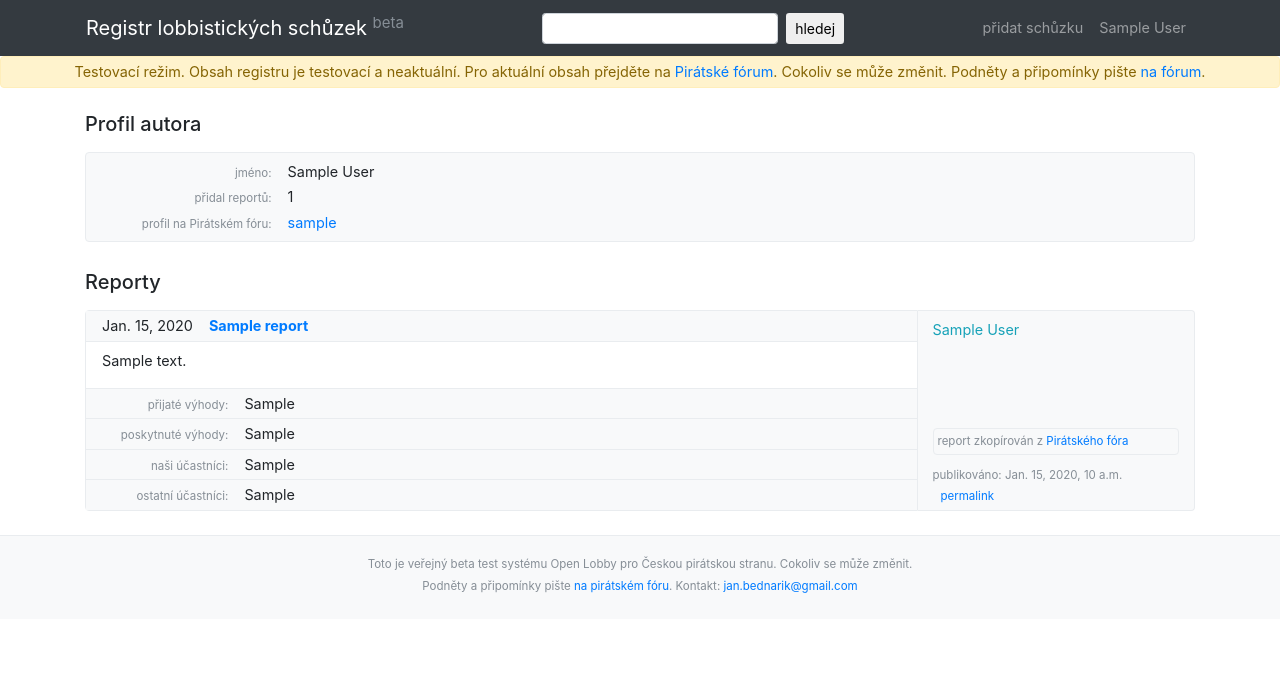
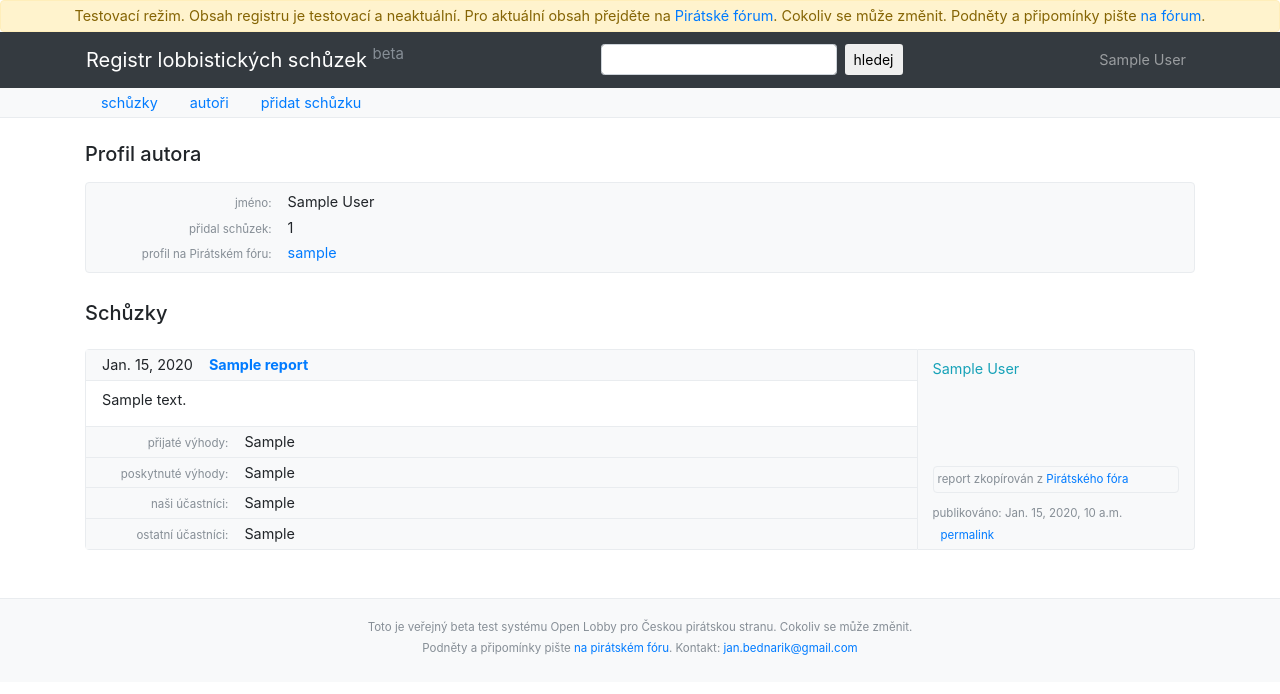
Before and after one commit to openlobby/openlobby-app, a Django app: template olapp/core/templates/core/author.html in a window 1280 px wide. Shown: the top 694 px of the page. Run offline with Django 3.2, Linux system fonts and the light colour scheme; the template is opened without the code that fills it: most values are stand-ins (such as "Sample title", 1, 10 or a date in 2020); some libraries are stand-ins or nearby versions.

Commit message:
Authors page and some small layout tweaks.

```diff
--- a/olapp/core/templates/core/account.html
+++ b/olapp/core/templates/core/account.html
@@ -2,9 +2,9 @@
 
 {% block content %}
 
-<div class="my-4">
+<div class="mb-4">
   <div class="d-flex">
-    <h5 class="mb-3 mr-3">Profil</h5>
+    <h5 class="mb-3 mr-3">Uživatelský profil</h5>
     <div class="ml-auto"><a href="{% url 'logout' %}">odhlásit se</a></div>
   </div>
   <div class="border rounded bg-light py-2 px-0">
--- a/olapp/core/templates/core/author.html
+++ b/olapp/core/templates/core/author.html
@@ -2,7 +2,7 @@
 
 {% block content %}
 
-<div class="my-4">
+<div class="mb-4">
   <h5 class="mb-3">Profil autora</h5>
   <div class="border rounded bg-light py-2 px-0">
     <div class="d-flex">
@@ -10,7 +10,7 @@
       <div class="">{{ author.firstName }} {{ author.lastName }}</div>
     </div>
     <div class="d-flex pt-1">
-      <div class="px-3 text-right" style="min-width: 14em"><small class="text-muted">přidal reportů:</small></div>
+      <div class="px-3 text-right" style="min-width: 14em"><small class="text-muted">přidal schůzek:</small></div>
       <div class="">{{ total_reports }}</div>
     </div>
     {% if author.extra.login %}
@@ -23,13 +23,18 @@
 </div>
 
 <div class="my-4">
-  <div class="d-flex align-items-end mb-3">
-    <h5 class="mb-0 mt-1">Reporty</h5>
+  <div class="d-flex align-items-end mb-4">
+    <h5 class="mb-0 mt-1">Schůzky</h5>
     {% include "core/pagination_snippet.html" %}
   </div>
+
   {% for report in reports %}
     {% include "core/report_snippet.html" %}
   {% endfor %}
+
+  <div class="my-4 d-flex justify-content-end">
+    {% include "core/pagination_snippet.html" %}
+  </div>
 </div>
 
 {% endblock %}
--- a/olapp/core/templates/core/index.html
+++ b/olapp/core/templates/core/index.html
@@ -2,7 +2,7 @@
 
 {% block content %}
 
-<div class="my-3 d-flex justify-content-end">
+<div class="mt-0 mb-4 d-flex justify-content-end">
   {% include "core/pagination_snippet.html" %}
 </div>
 
--- a/olapp/core/templates/core/new_report.html
+++ b/olapp/core/templates/core/new_report.html
@@ -2,7 +2,8 @@
 
 {% block content %}
 
-<div class="my-5">
+<div class="mb-4">
+  <h5 class="mb-3">Nová schůzka</h5>
   <form class="form" action="{% url 'new-report' %}" method="post">
     {% csrf_token %}
     {% include "core/form_field_snippet.html" with field=form.date %}
--- a/olapp/core/templates/core/skeleton.html
+++ b/olapp/core/templates/core/skeleton.html
@@ -13,9 +13,19 @@
       mark {
         background-color: #FFF3CD;
       }
+
+      th {
+        font-weight: normal;
+      }
     </style>
   </head>
   <body style="font-size: 90%">
+
+    <div class="alert alert-warning text-center my-0 py-1">
+      Testovací režim. Obsah registru je testovací a neaktuální. Pro aktuální obsah přejděte na
+      <a href="https://forum.pirati.cz/vstupy-a-vystupy-f570/evidence-lobbistickych-kontaktu-t13315.html">Pirátské fórum</a>.
+      Cokoliv se může změnit. Podněty a připomínky pište <a href="https://forum.pirati.cz/administrativa-f498/plnohodnotna-evidence-lobbistickych-kontaktu-t37613.html">na fórum</a>.
+    </div>
 
     <nav class="navbar navbar-dark navbar-expand-lg bg-dark mb-0"> {# mb-4 až tu nebude alert #}
       <div class="container px-3">
@@ -30,9 +40,6 @@
         <ul class="navbar-nav">
           {% if viewer %}
             <li class="nav-item">
-              <a class="nav-link" href="{% url 'new-report' %}">přidat schůzku</a>
-            </li>
-            <li class="nav-item">
               <a class="nav-link" href="{% url 'account' %}">{{ viewer.firstName }} {{ viewer.lastName }}</a>
             </li>
           {% else %}
@@ -45,13 +52,25 @@
       </div>
     </nav>
 
-    <div class="alert alert-warning text-center mt-0 mb-4 py-1">
-      Testovací režim. Obsah registru je testovací a neaktuální. Pro aktuální obsah přejděte na
-      <a href="https://forum.pirati.cz/vstupy-a-vystupy-f570/evidence-lobbistickych-kontaktu-t13315.html">Pirátské fórum</a>.
-      Cokoliv se může změnit. Podněty a připomínky pište <a href="https://forum.pirati.cz/administrativa-f498/plnohodnotna-evidence-lobbistickych-kontaktu-t37613.html">na fórum</a>.
+    <div class="container-fluid border border-left-0 border-right-0 border-top-0 bg-light">
+      <div class="container">
+        <ul class="nav">
+          <li class="nav-item">
+            <a class="nav-link py-1" href="{% url 'index' %}">schůzky</a>
+          </li>
+          <li class="nav-item">
+            <a class="nav-link py-1" href="{% url 'authors' %}">autoři</a>
+          </li>
+          {% if viewer %}
+            <li class="nav-item">
+              <a class="nav-link py-1" href="{% url 'new-report' %}">přidat schůzku</a>
+            </li>
+          {% endif %}
+        </ul>
+      </div>
     </div>
 
-    <div class="container">
+    <div class="container pt-4">
       {% block content %}{% endblock %}
     </div>
 
--- a/olapp/urls.py
+++ b/olapp/urls.py
@@ -10,6 +10,7 @@ from olapp.core.views import (
     LogoutView,
     ReportView,
     AuthorView,
+    AuthorsView,
 )
 
 urlpatterns = [
@@ -22,6 +23,7 @@ urlpatterns = [
     url(r'^new-report/$', NewReportView.as_view(), name='new-report'),
     url(r'^new-report/success/$', NewReportSuccessView.as_view(), name='new-report-success'),
     url(r'^report/(?P<id>[0-9A-Za-z-_]+)/$', ReportView.as_view(), name='report'),
+    url(r'^authors/$', AuthorsView.as_view(), name='authors'),
     url(r'^author/(?P<id>[0-9A-Za-z-_]+)/$', AuthorView.as_view(), name='author'),
     url(r'^author/(?P<id>[0-9A-Za-z-_]+)/(?P<page>[0-9]+)/$', AuthorView.as_view(), name='author-page'),
 ]
```
Also changed, not shown: olapp/core/queries.py (+29 -0 lines), olapp/core/templates/core/authors.html (added, +40 -0 lines), olapp/core/views.py (+42 -0 lines).
